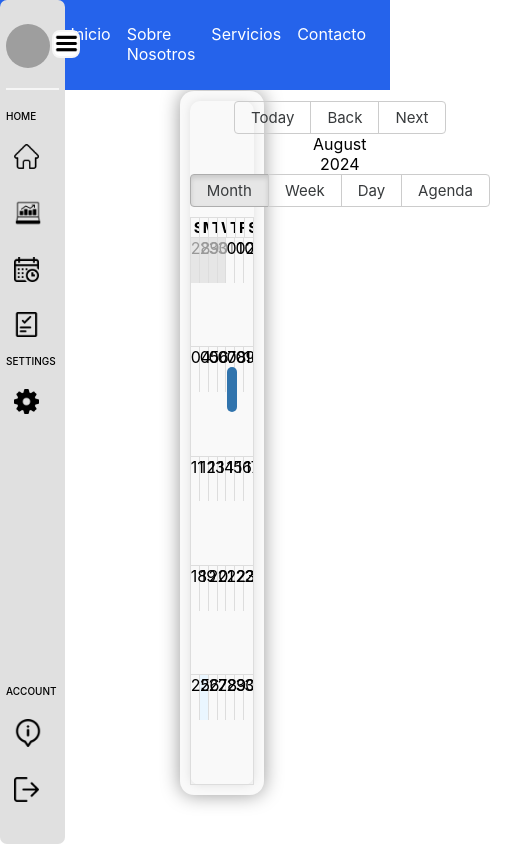
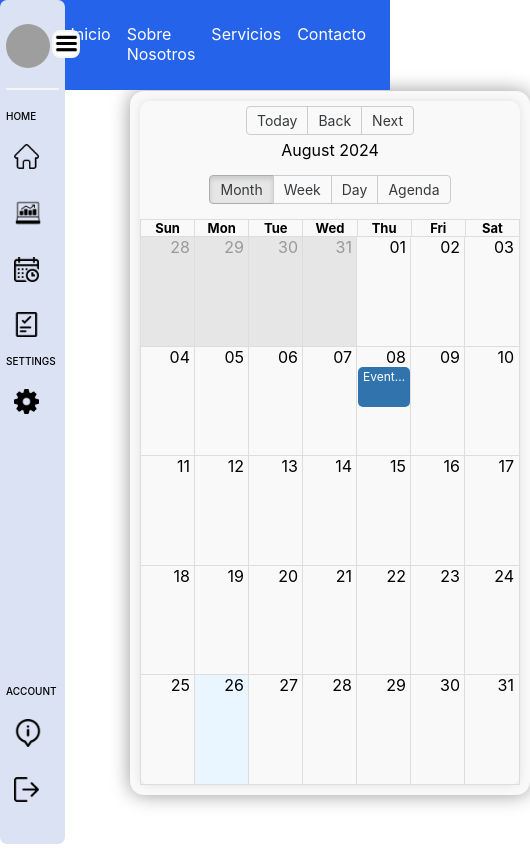
Before and after one commit to DeeEmDy/TaskFlow_FrontendPW, a React (Vite) app: page /calendar in a window 390 px wide. Shown: the whole page, 530 px wide, since content can reach past the window. Built offline with nearby package versions, Linux system fonts and the light colour scheme; grey boxes are pictures that could not be loaded.

Commit message:
update
update the calendar.css responsive

```diff
--- a/src/style/Calendar.css
+++ b/src/style/Calendar.css
@@ -6,20 +6,25 @@
   background-color: #f9f9f9;
   border-radius: 14px;
   box-shadow: 0 0 19px rgba(0, 0, 0, 0.4);
+  overflow-x: auto; /* Permite desplazamiento horizontal */
+  box-sizing: border-box; /* Asegura que el padding se incluya en el ancho total */
 }
-
 
 .rbc-calendar {
   font-size: 14px;
   width: 100%;
   height: 60vh;
+  box-sizing: border-box; /* Asegura que el padding se incluya en el ancho total */
 }
 
-  .rbc-header, .rbc-toolbar button {
+.rbc-header,
+.rbc-toolbar button {
   font-size: 15px;
 }
 
-  .rbc-day-bg, .rbc-time-slot, .rbc-event {
+.rbc-day-bg,
+.rbc-time-slot,
+.rbc-event {
   height: 2.8rem;
 }
 
@@ -27,16 +32,67 @@
   font-size: 15px;
 }
 
+/* Estilo responsivo para el calendario */
 @media (max-width: 768px) {
   .calendar-container {
-      width: 90%;
-      max-width: 90%;
+    width: 95%;
+    max-width: 100%;
     padding: 10px;
+    overflow-x: auto;
+    /* Mantén un ancho mínimo para el calendario */
+    min-width: 400px;
+  }
+
+  .rbc-calendar {
+    font-size: 12px; /* Reducir el tamaño de la fuente */
+    height: 50vh; /* Ajustar la altura */
+  }
+
+  .rbc-header,
+  .rbc-toolbar button {
+    font-size: 13px; /* Reducir el tamaño de la fuente */
+  }
+
+  .rbc-day-bg,
+  .rbc-time-slot,
+  .rbc-event {
+    height: 2.5rem; /* Reducir la altura de los elementos */
+  }
+
+  .rbc-timeslot-group .rbc-time-slot {
+    font-size: 13px; /* Reducir el tamaño de la fuente */
+  }
+
+  .rbc-toolbar {
+    display: flex;
+    flex-direction: column;
+    align-items: center;
+    margin-bottom: 10px;
+  }
+
+  .rbc-toolbar .rbc-toolbar-label {
+    font-size: 16px;
+    margin-bottom: 10px;
+  }
+
+  .rbc-toolbar button {
+    font-size: 14px;
+    padding: 5px 10px;
+    margin: 5px 0;
+  }
+
+  .rbc-header .rbc-header-label {
+    font-size: 14px;
+  }
+
+  .rbc-calendar .rbc-month-view .rbc-day-bg {
+    height: auto; /* Ajusta la altura de los días en vista mensual */
   }
 }
 
+/* Ajustes para el modal */
 .event-modal {
-    position: fixed; /* Usa fixed en lugar de absolute para asegurar que el modal permanezca en su lugar al hacer scroll */
+  position: fixed;
   top: 50%;
   left: 50%;
   right: auto;
@@ -50,8 +106,28 @@
   overflow-y: auto;
   border-radius: 10px;
   box-shadow: 0 0 1px rgba(0, 0, 0, 0.9);
-    z-index: 1000; /* Asegura que el modal esté por encima de otros elementos */
+  z-index: 1000;
   opacity: 1;
+}
+
+@media (max-width: 768px) {
+  .event-modal {
+    width: 95%;
+    max-width: 90%;
+    padding: 15px;
+  }
+
+  .modal-title {
+    font-size: 18px;
+  }
+
+  .form-input {
+    font-size: 14px;
+  }
+
+  button {
+    font-size: 14px;
+  }
 }
 
 .modal-overlay {
@@ -60,15 +136,14 @@
   left: 0;
   right: 0;
   bottom: 0;
-    background: rgba(0, 0, 0, 0.5); /* Fondo semitransparente */
-    z-index: 999; /* Debe ser menor que el z-index del modal */
+  background: rgba(0, 0, 0, 0.5);
+  z-index: 999;
 }
 
 .modal-title {
   text-align: center;
   font-size: 20px;
   margin-bottom: 20px;
-    color: #333;
 }
 
 .event-form {
--- a/src/style/Layout.css
+++ b/src/style/Layout.css
@@ -9,7 +9,7 @@
     width: 65px; /* Ancho cuando está cerrado */
     height: 100vh;
     display: flex;
-    background-color: #e0e0e0;  /*otro color #dbe2f4*/
+    background-color: #dbe2f4;  /*otro color #e0e0e0*/
     gap: 20px;
     border-radius: 7px;
     transition: all 0.5s;
@@ -24,7 +24,7 @@
 
 
   .contentLayout {
-    margin-left:155px; /* Igual al ancho del sidebar para que el contenido no se superponga */
+    margin-left:110px; /* Igual al ancho del sidebar para que el contenido no se superponga */
     padding: 20px; /* Espaciado alrededor del contenido */
     width: calc(100% - 256px); /* Ocupa el resto del ancho disponible */
     margin-top: 2rem;
--- a/src/style/Sidebar.css
+++ b/src/style/Sidebar.css
@@ -19,7 +19,7 @@
     flex-direction: column;
     gap: 20px;
     background-color: #dbe2f4;
-    padding: 24px 6px; /* Ajusta el padding para el estado cerrado  color del siderbar: #dbe2f4;*/
+    padding: 24px 6px; /* Ajusta el padding para el estado cerrado */
     border-radius: 30px;
     transition: all 0.3s;
   }
```
Lines whose indentation alone changed are shown as unchanged.
